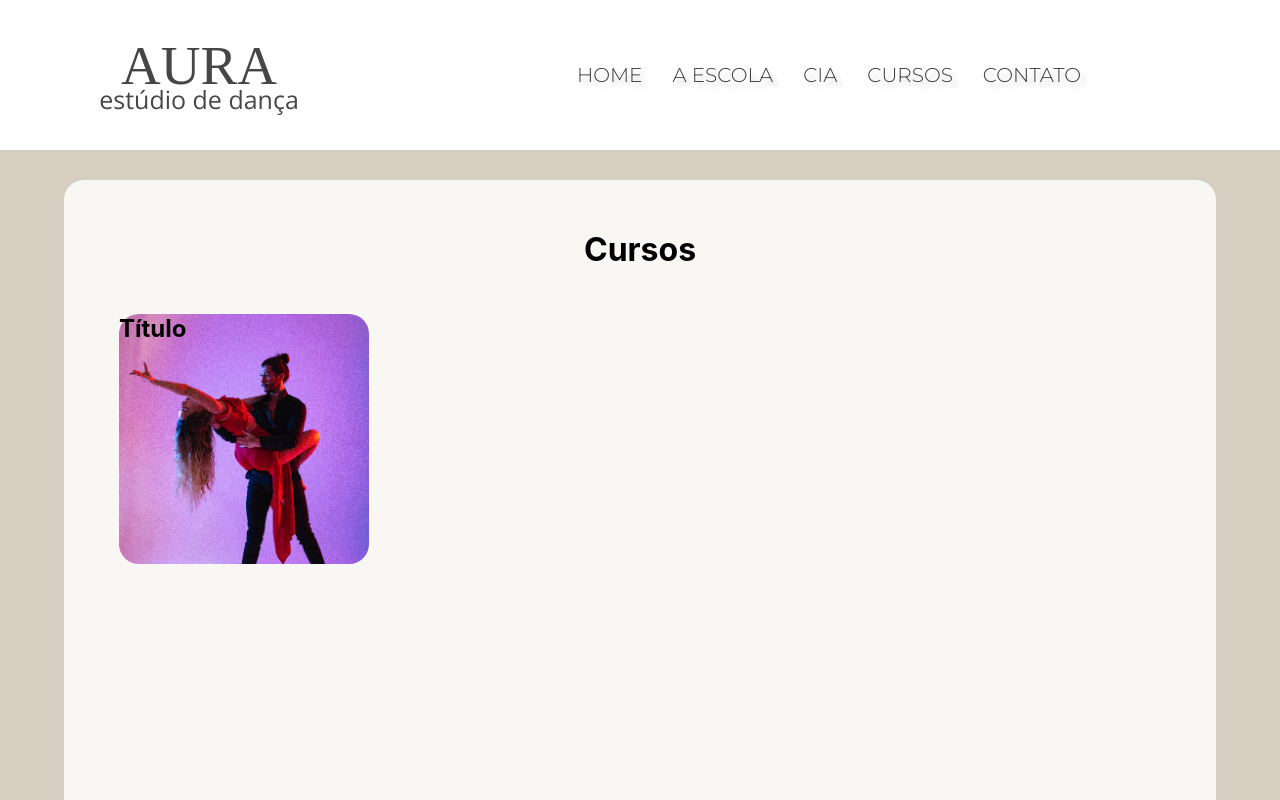
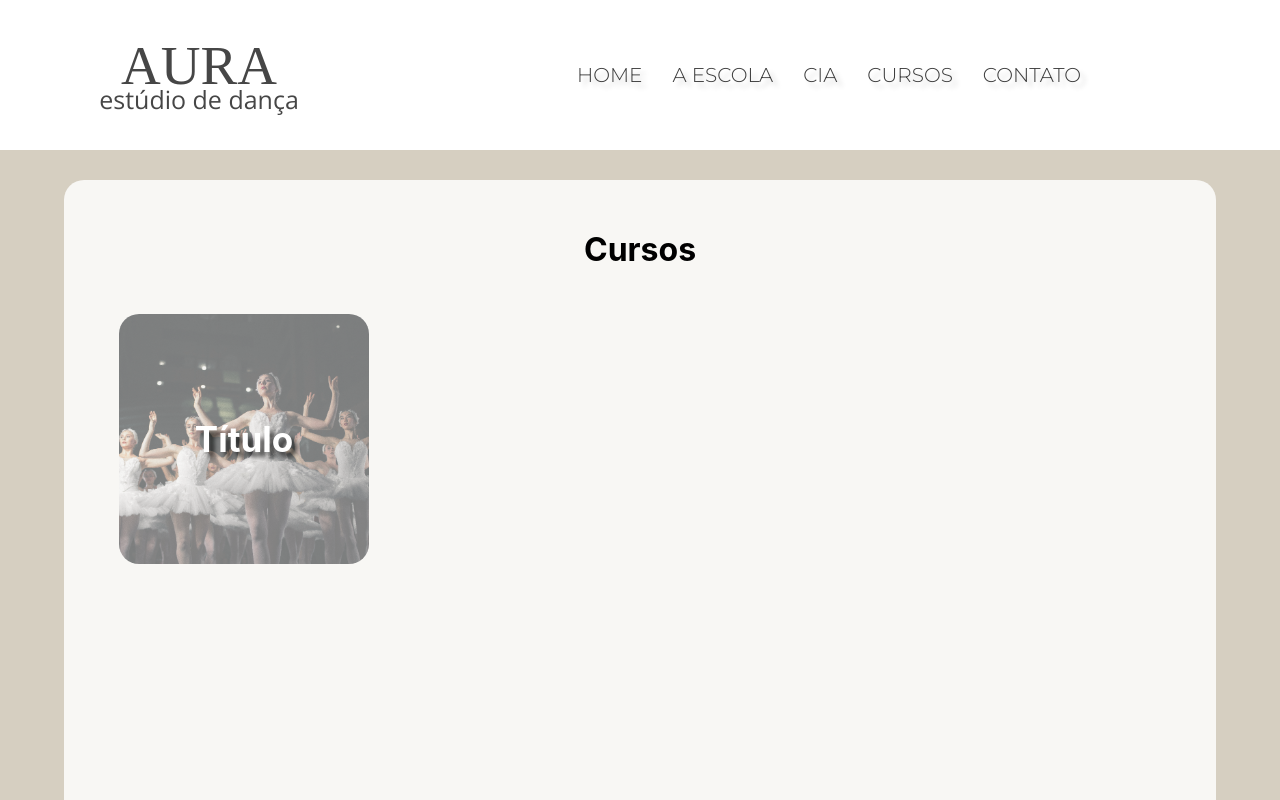
Before and after one commit to caiokeidi/EscolaDanca_FRONT, a React (Create React App) app in the folder escoladanca/: page /cursos in a window 1280 px wide. Shown: the top 800 px of the page. Built offline with nearby package versions, Linux system fonts and the light colour scheme.

Commit message:
feat: some card Curso Style

```diff
--- a/escoladanca/src/paginas/Cursos/Cursos.css
+++ b/escoladanca/src/paginas/Cursos/Cursos.css
@@ -10,9 +10,23 @@
     height: 100%;
     object-fit:cover;
     border-radius: 20px;
+    opacity: 0.5;
+}
+
+.card-over-area{
+    position: absolute;
+
+    width: 250px;
+    height: 250px;
+    display: flex;
+    justify-content: center;
+    align-items: center;
+    z-index: 2;
 }
 
 .card-title{
-    position: absolute;
-    top: 1;
+    font-size: 35px;
+    font-weight: 700;
+    color: white;
+    text-shadow: 5px 5px 5px rgba(0, 0, 0, 0.747);
 }
--- a/escoladanca/src/paginas/Cursos/Cursos.jsx
+++ b/escoladanca/src/paginas/Cursos/Cursos.jsx
@@ -4,7 +4,7 @@ import './Cursos.css'
 
 const Cursos = (props) => {
 
-    const img = require("../../assets/img/dancadesalao1.png")
+    const img = require("../../assets/img/ballet1.png")
 
     return(
         <div className='page-area'>
@@ -14,7 +14,10 @@ const Cursos = (props) => {
                 </div>
                 <div className='page-content-area'>
                     <div className='card-curso'>
-                        <h2 className='card-title'>Título</h2>
+                        <div className='card-over-area'>
+                            <h2 className='card-title'>Título</h2>
+                        </div>
+
                         <img className='card-img' src={img.default} alt='imagem dança de salão'/>
                     </div>
                 </div>
```
